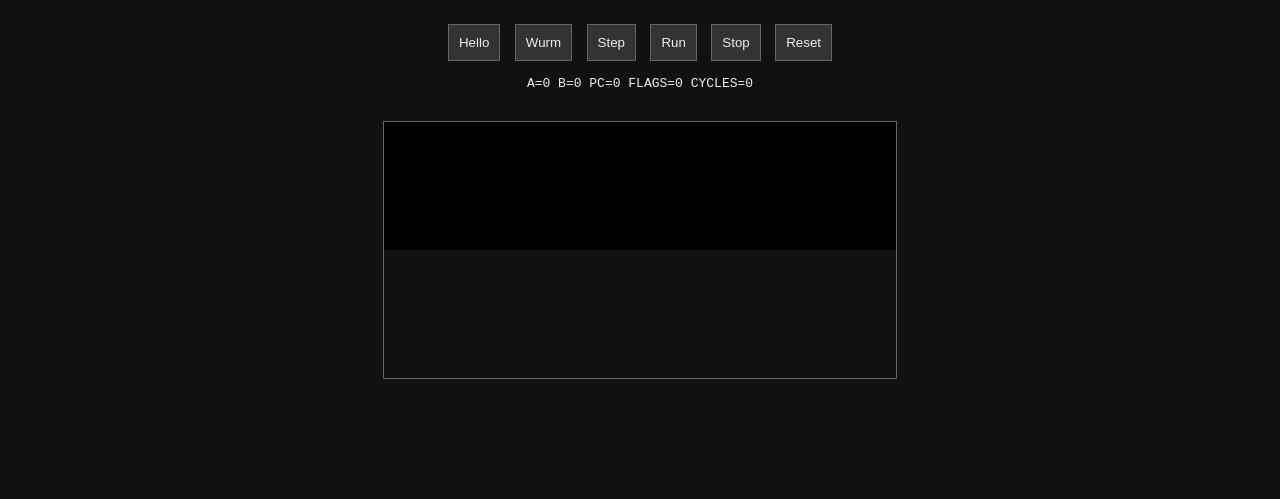
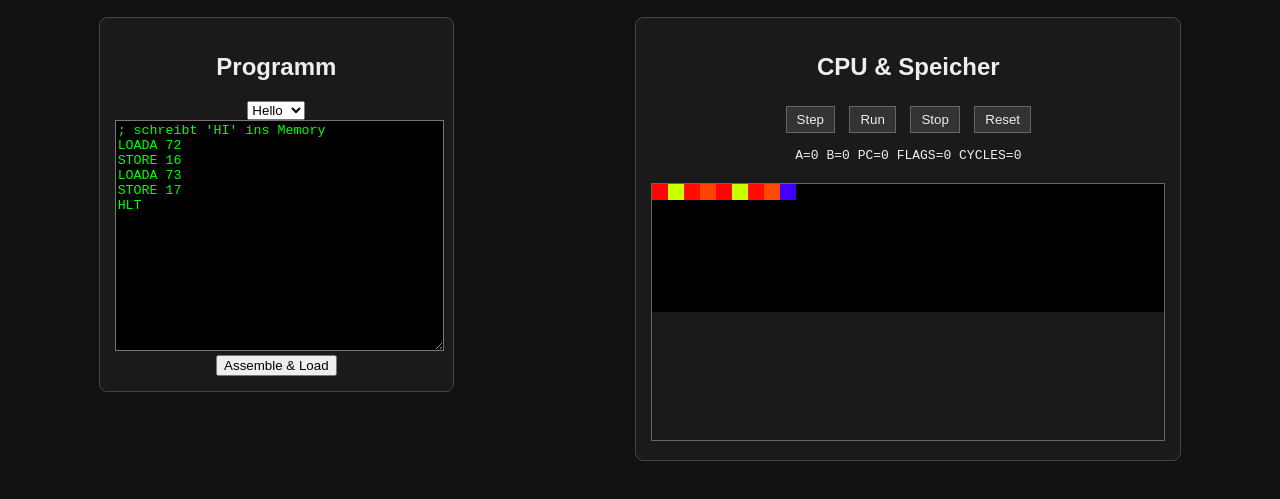
Before and after one commit to nullkommaneun/reverse, a plain HTML site: page index.html in a window 1280 px wide. Shown: the part 61-560 px from the top of the page. Drawn offline with Linux system fonts and the light colour scheme.

Commit message:
Add files via upload

```diff
--- a/app.js
+++ b/app.js
@@ -9,7 +9,7 @@ function drawMemory() {
     const x = (i % 32) * w;
     const y = Math.floor(i / 32) * h;
     const val = cpu.mem[i];
-    ctx.fillStyle = `rgb(${val},${val},${val})`;
+    ctx.fillStyle = val === 0 ? '#000' : `hsl(${val},100%,50%)`;
     ctx.fillRect(x, y, w, h);
   }
 }
@@ -19,11 +19,18 @@ function updateRegisters() {
     `A=${cpu.reg.A} B=${cpu.reg.B} PC=${cpu.reg.PC} FLAGS=${cpu.reg.FLAGS} CYCLES=${cpu.cycles}`;
 }
 
-function loadProgram(name) {
+function assembleAndLoad() {
+  const code = document.getElementById('codeArea').value;
+  const bytes = assemble(code);
   cpu.reset();
-  cpu.loadProgram(Programs[name], 0);
+  cpu.loadProgram(bytes, 0);
   drawMemory();
   updateRegisters();
+}
+
+function loadDemo(name) {
+  document.getElementById('codeArea').value = DemoCodes[name];
+  assembleAndLoad();
 }
 
 function step() {
@@ -39,7 +46,7 @@ function run() {
     cpu.step();
     drawMemory();
     updateRegisters();
-  }, 100);
+  }, 150);
 }
 
 function stop() {
@@ -53,4 +60,4 @@ function reset() {
   updateRegisters();
 }
 
-reset();
+loadDemo('hello');
--- /dev/null
+++ b/assembler.js
@@ -0,0 +1,23 @@
+// ganz einfacher Assembler: wandelt ein paar Instruktionen in Bytes
+
+function assemble(code) {
+  const lines = code.split('\n').map(l => l.trim()).filter(l => l && !l.startsWith(';'));
+  const out = [];
+  for (let line of lines) {
+    const parts = line.split(/\s+/);
+    const instr = parts[0].toUpperCase();
+    switch (instr) {
+      case 'LOADA': out.push(0x01, parseInt(parts[1])); break;
+      case 'LOADB': out.push(0x02, parseInt(parts[1])); break;
+      case 'STORE': out.push(0x03, parseInt(parts[1])); break;
+      case 'ADD': out.push(0x04); break;
+      case 'JMP': out.push(0x05, parseInt(parts[1])); break;
+      case 'CMP': out.push(0x06); break;
+      case 'JEQ': out.push(0x07, parseInt(parts[1])); break;
+      case 'RANDOM': out.push(0x08); break;
+      case 'HLT': out.push(0xFF); break;
+      default: console.warn('Unbekannt:', instr);
+    }
+  }
+  return new Uint8Array(out);
+}
--- a/index.html
+++ b/index.html
@@ -7,22 +7,33 @@
 </head>
 <body>
   <h1>Digital Life Lab</h1>
+  <div id="container">
+    <div id="editor">
+      <h2>Programm</h2>
+      <select id="demoSelect" onchange="loadDemo(this.value)">
+        <option value="hello">Hello</option>
+        <option value="worm">Wurm</option>
+      </select>
+      <textarea id="codeArea" rows="15" cols="30"></textarea><br>
+      <button onclick="assembleAndLoad()">Assemble & Load</button>
+    </div>
+    <div id="cpuview">
+      <h2>CPU & Speicher</h2>
       <div id="controls">
-    <button onclick="loadProgram('hello')">Hello</button>
-    <button onclick="loadProgram('worm')">Wurm</button>
         <button onclick="step()">Step</button>
         <button onclick="run()">Run</button>
         <button onclick="stop()">Stop</button>
         <button onclick="reset()">Reset</button>
       </div>
-
       <div id="status">
         <div id="registers"></div>
       </div>
-
       <canvas id="memoryCanvas" width="512" height="256"></canvas>
+    </div>
+  </div>
 
   <script src="cpu.js"></script>
+  <script src="assembler.js"></script>
   <script src="samples.js"></script>
   <script src="app.js"></script>
 </body>
--- a/samples.js
+++ b/samples.js
@@ -1,21 +1,17 @@
-// Beispielprogramme als Bytecode
+const DemoCodes = {
+  hello: `; schreibt 'HI' ins Memory
+LOADA 72
+STORE 16
+LOADA 73
+STORE 17
+HLT`,
 
-const Programs = {
-  hello: new Uint8Array([
-    0x01, 0x48, // LOAD A, 'H'
-    0x03, 0x10, // STORE [0x10], A
-    0x01, 0x49, // LOAD A, 'I'
-    0x03, 0x11, // STORE [0x11], A
-    0xFF        // HLT
-  ]),
-
-  worm: new Uint8Array([
-    0x08,       // RANDOM -> A
-    0x03, 0x20, // STORE [0x20], A
-    0x01, 0x48, // LOAD A, 'H'
-    0x03, 0x21, // STORE [0x21], A
-    0x01, 0x49, // LOAD A, 'I'
-    0x03, 0x22, // STORE [0x22], A
-    0x05, 0x00  // JMP 0x00
-  ])
+  worm: `; primitiver Wurm, setzt zufällige Speicherzellen
+RANDOM
+STORE 32
+LOADA 72
+STORE 33
+LOADA 73
+STORE 34
+JMP 0`
 };
--- a/style.css
+++ b/style.css
@@ -5,9 +5,31 @@ body {
   text-align: center;
 }
 
+h1 { margin-bottom: 20px; }
+
+#container {
+  display: flex;
+  justify-content: space-around;
+  align-items: flex-start;
+}
+
+#editor, #cpuview {
+  background: #1a1a1a;
+  padding: 15px;
+  border: 1px solid #444;
+  border-radius: 8px;
+}
+
+#editor textarea {
+  width: 100%;
+  background: #000;
+  color: #0f0;
+  font-family: monospace;
+}
+
 #controls button {
   margin: 5px;
-  padding: 10px;
+  padding: 5px 10px;
   background: #333;
   color: #eee;
   border: 1px solid #666;
@@ -20,7 +42,7 @@ body {
 
 #memoryCanvas {
   border: 1px solid #666;
-  margin-top: 20px;
+  margin-top: 10px;
 }
 
 #registers {
```
Lines whose indentation alone changed are shown as unchanged.
